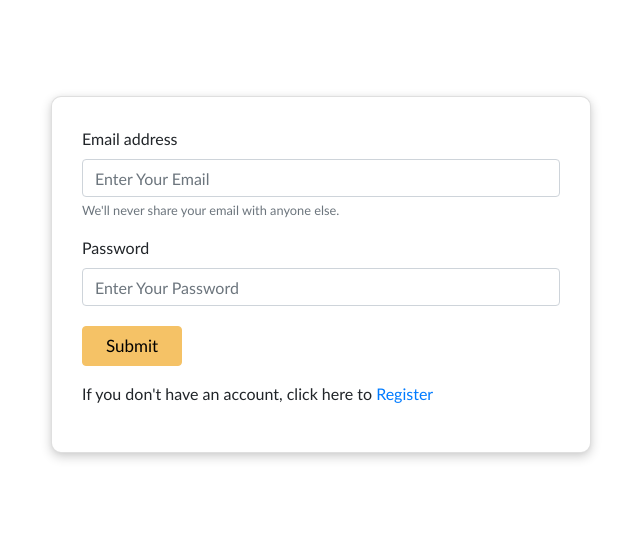
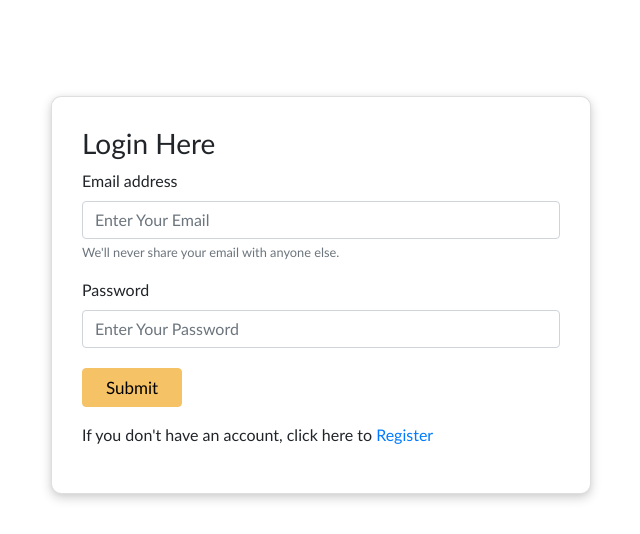
Before and after one commit to abidgulshahid/T, a Django app: page / in a window 1280 px wide. Shown: the part 56-590 px from the top of the page, without its empty margins (319-959 px from the left). Run offline with Django 4.2, Linux system fonts and the light colour scheme.

Commit message:
Update login.html

```diff
--- a/tailer/templates/tailer/login.html
+++ b/tailer/templates/tailer/login.html
@@ -9,6 +9,8 @@
                     <div class="col-lg-6">
                         <div class="card">
   <div class="card-body">
+            <h3>Login Here</h3>
+
            <form class="form-horizontal form-custom" method="post" role="form" action="">
                {% csrf_token %}
 
@@ -30,7 +32,7 @@
   <button type="submit" class="btn btn-primary mt-1">Submit</button>
                         </form>
 
-      <p>If you don't have an account, click here to  <a href="#">Register</a> </p>
+      <p>If you don't have an account, click here to  <a href="{% url 'signup_view' %}">Register</a> </p>
   </div>
 </div>
 
```
